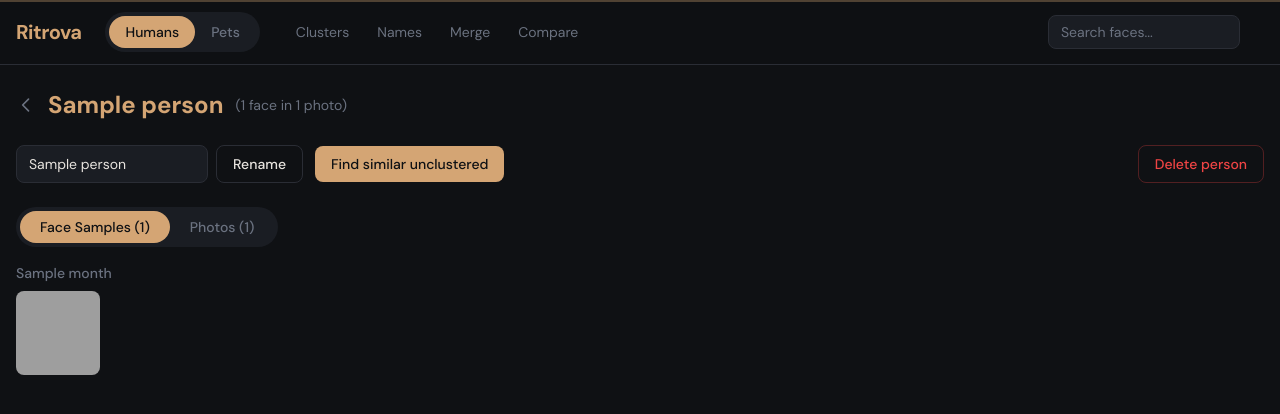
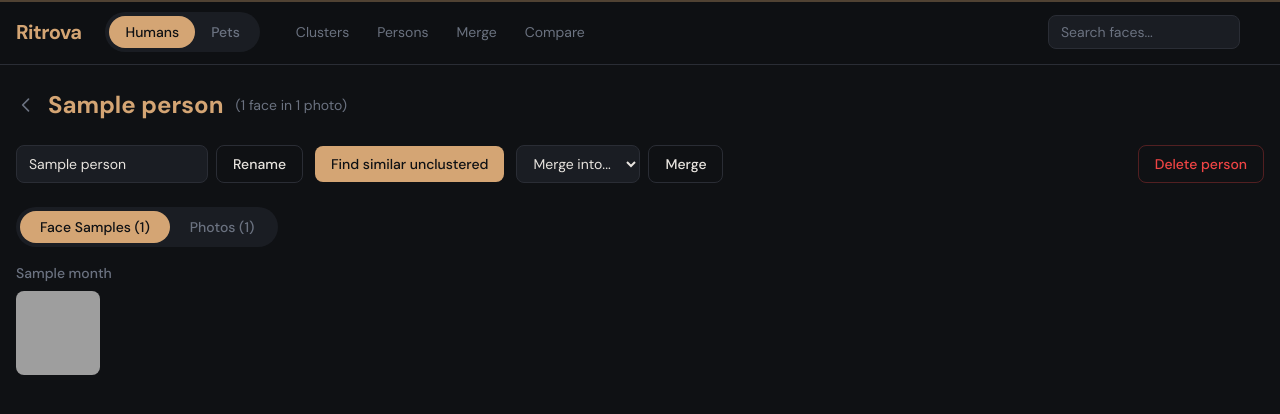
Before and after one commit to iacopo-papalini/ritrova, a FastAPI app: template src/ritrova/templates/person_detail.html in a window 1280 px wide. Shown: the top 414 px of the page. Run offline with FastAPI, Linux system fonts and the light colour scheme; the template is opened without the code that fills it: most values are stand-ins (such as "Sample title", 1, 10 or a date in 2020); style sheets or scripts are compiled from the project's sources; parts of the project's set-up code (start-up, migrations or seed data) failed here and were passed over; some libraries are stand-ins or nearby versions; grey boxes are pictures that could not be loaded.

Commit message:
UI polish: contextual nav labels, explanatory copy, merge-person action
- Nav label: "Names" → "Persons" / "Pets" based on current kind
- Compare page: explanatory subtitle
- Merge suggestions page: explanatory subtitle
- Person detail: "Merge into..." action with person selector
  (surfaces existing POST /api/persons/merge endpoint)

Co-Authored-By: Claude Opus 4.6 (1M context) <noreply@anthropic.com>

```diff
--- a/src/ritrova/templates/base.html
+++ b/src/ritrova/templates/base.html
@@ -56,7 +56,7 @@
         </a>
         <a href="/{{ k }}"
            class="rounded-md px-3 py-1.5 text-gallery-muted transition-colors hover:bg-gallery-card hover:text-gallery-text">
-          Names
+          {{ 'Pets' if k == 'pets' else 'Persons' }}
         </a>
         <a href="/{{ k }}/merge-suggestions"
            class="rounded-md px-3 py-1.5 text-gallery-muted transition-colors hover:bg-gallery-card hover:text-gallery-text">
--- a/src/ritrova/templates/compare.html
+++ b/src/ritrova/templates/compare.html
@@ -4,7 +4,10 @@
 <div class="space-y-6">
 
   {# ── Header ───────────────────────────────────────────────── #}
-  <h1 class="font-display text-2xl font-bold tracking-tight">Compare Persons</h1>
+  <div>
+    <h1 class="font-display text-2xl font-bold tracking-tight">Compare {{ 'Pets' if kind == 'pets' else 'Persons' }}</h1>
+    <p class="text-gallery-muted text-sm mt-1">Pick two identities to find faces that may belong to the wrong one. Useful when two similar-looking {{ 'pets' if kind == 'pets' else 'people' }} got mixed up.</p>
+  </div>
 
   {# ── Picker form ──────────────────────────────────────────── #}
   <form action="/compare" method="get"
--- a/src/ritrova/templates/merge_suggestions.html
+++ b/src/ritrova/templates/merge_suggestions.html
@@ -5,7 +5,10 @@
 
   {# ── Header + similarity filter pills ─────────────────── #}
   <div class="flex flex-col gap-3 sm:flex-row sm:items-baseline sm:justify-between">
-    <h1 class="font-display text-2xl font-bold tracking-tight">Merge Suggestions</h1>
+    <div>
+      <h1 class="font-display text-2xl font-bold tracking-tight">Merge Suggestions</h1>
+      <p class="text-gallery-muted text-sm mt-1">Pairs of clusters or identities that look similar and may be the same {{ 'pet' if kind == 'pets' else 'person' }}.</p>
+    </div>
 
     <div class="flex items-center gap-1 text-sm">
       <span class="text-gallery-muted mr-1">Min similarity:</span>
--- a/src/ritrova/templates/person_detail.html
+++ b/src/ritrova/templates/person_detail.html
@@ -44,6 +44,26 @@
               transition-colors hover:bg-gallery-accent/80">
       Find similar unclustered
     </a>
+
+    {# Merge into another person #}
+    <form action="/api/persons/merge" method="post"
+          class="flex items-center gap-2"
+          onsubmit="return confirm('Merge all faces from {{ person.name }} into the selected identity? This cannot be undone yet.')">
+      <input type="hidden" name="source_id" value="{{ person.id }}">
+      <select name="target_id"
+              class="rounded-lg border border-gallery-border bg-gallery-card px-3 py-2 text-sm text-gallery-text
+                     outline-none focus:border-gallery-accent focus:ring-1 focus:ring-gallery-accent/30">
+        <option value="">Merge into...</option>
+        {% for p in all_persons if p.id != person.id %}
+        <option value="{{ p.id }}">{{ p.name }} ({{ p.face_count }})</option>
+        {% endfor %}
+      </select>
+      <button type="submit"
+              class="rounded-lg border border-gallery-border px-4 py-2 text-sm font-medium text-gallery-text
+                     transition-colors hover:bg-gallery-card cursor-pointer">
+        Merge
+      </button>
+    </form>
 
     <div class="flex-1"></div>
 
```
